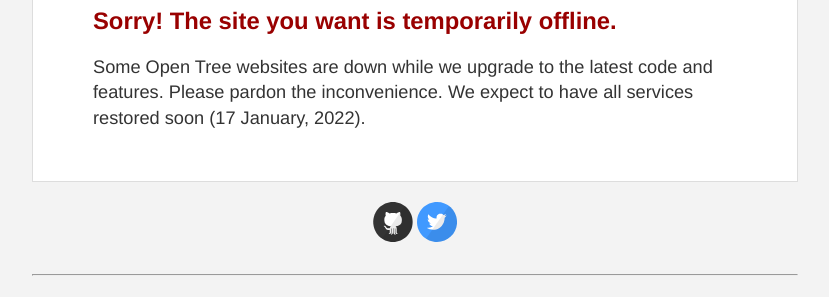
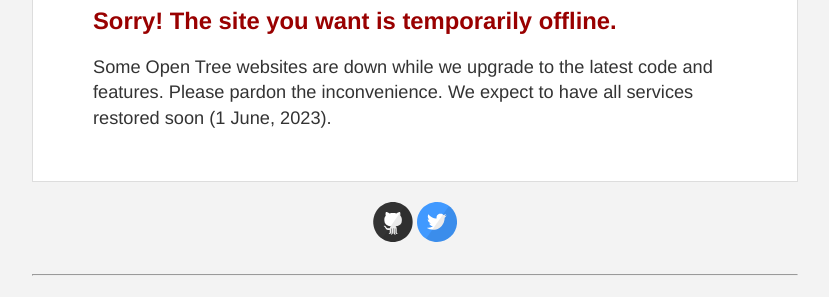
Before and after one commit to OpenTreeOfLife/opentreeoflife.github.io, a Jekyll site: the page built from maintenance.md, in a window 1280 px wide. Shown: the part 180-477 px from the top of the page, without its empty margins (225-1054 px from the left). Built offline with Jekyll 4.4.1, drawn with Linux system fonts in a browser that asks for light colours; our own code applies the rules of GitHub Pages for plain Markdown files.

Commit message:
maintenance.md

```diff
--- a/maintenance.md
+++ b/maintenance.md
@@ -16,6 +16,6 @@ title: Maintenance - Open Tree of Life
 
     Some Open Tree websites are down while we upgrade to the latest
     code and features. Please pardon the inconvenience. We expect to have all
-    services restored soon (17 January, 2022).
+    services restored soon (1 June, 2023).
 
 </div>
```
